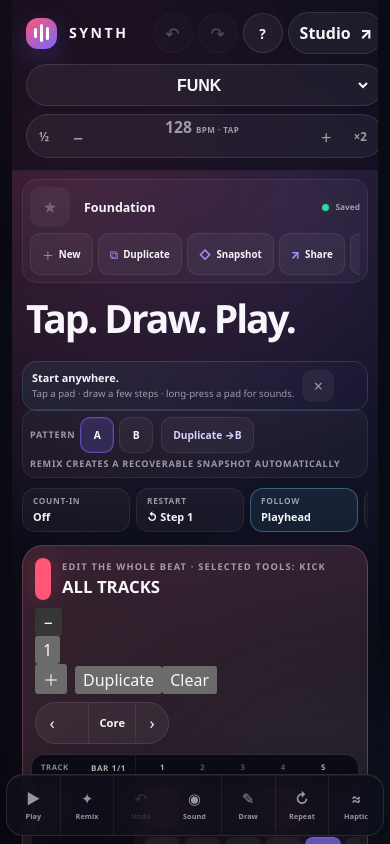
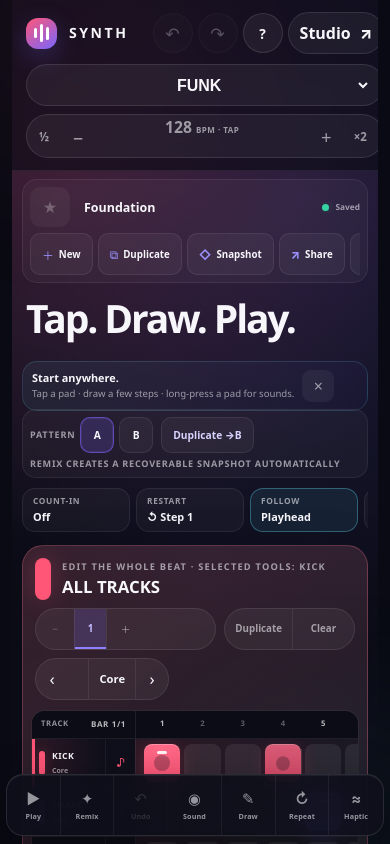
Before and after one commit to thiepn/synth, a React (Vite) app: page / in a window 390 px wide. Shown: the top 844 px of the page. Built offline with nearby package versions, Linux system fonts and the light colour scheme.

Commit message:
Style fast bar editing controls

```diff
--- a/src/playground.css
+++ b/src/playground.css
@@ -3087,54 +3087,64 @@
   order: -1;
 }
 
-.playground-length-control {
+.playground-bar-control,
+.playground-bar-actions {
   min-height: 42px;
-  display: grid;
-  grid-template-columns: repeat(3, minmax(54px, 1fr));
+  display: flex;
+  align-items: stretch;
   overflow: hidden;
   border: 1px solid rgba(255, 255, 255, 0.09);
   border-radius: 999px;
   background: rgba(255, 255, 255, 0.05);
 }
 
-.playground-length-control > button {
-  min-width: 54px;
-  display: grid;
-  place-items: center;
-  align-content: center;
-  gap: 2px;
-  padding: 4px 9px;
+.playground-bar-control > button,
+.playground-bar-tabs > button,
+.playground-bar-actions > button {
+  min-width: 38px;
   border: 0;
   border-left: 1px solid rgba(255, 255, 255, 0.07);
   background: transparent;
   color: var(--pg-muted);
   cursor: pointer;
-}
-
-.playground-length-control > button:first-child {
+  font-size: 0.61rem;
+  font-weight: 850;
+}
+
+.playground-bar-control > button:first-child,
+.playground-bar-actions > button:first-child {
   border-left: 0;
 }
 
-.playground-length-control > button:hover {
+.playground-bar-tabs {
+  display: flex;
+}
+
+.playground-bar-tabs > button {
+  min-width: 32px;
+}
+
+.playground-bar-control button:hover:not(:disabled),
+.playground-bar-actions button:hover:not(:disabled) {
   background: rgba(255, 255, 255, 0.07);
   color: var(--pg-text);
 }
 
-.playground-length-control > button.is-active {
+.playground-bar-tabs > button.is-active {
   background: rgba(120, 103, 255, 0.16);
   color: #c5beff;
   box-shadow: inset 0 -2px 0 #8e80ff;
 }
 
-.playground-length-control span {
-  font-size: 0.48rem;
-  font-weight: 850;
-  letter-spacing: 0.08em;
-}
-
-.playground-length-control b {
-  font-size: 0.66rem;
-  line-height: 1;
+.playground-bar-control button:disabled,
+.playground-bar-actions button:disabled {
+  opacity: 0.28;
+  cursor: default;
+}
+
+.playground-bar-actions > button {
+  min-width: 62px;
+  padding-inline: 10px;
 }
 
 .playground-multitrack {
@@ -3343,7 +3353,8 @@
 }
 
 @media (pointer: coarse) {
-  .playground-length-control > button {
+  .playground-bar-control button,
+  .playground-bar-actions button {
     min-height: 44px;
   }
 
@@ -3362,8 +3373,13 @@
     justify-content: stretch;
   }
 
-  .playground-length-control {
-    flex: 1 1 190px;
+  .playground-bar-control {
+    flex: 1 1 auto;
+    max-width: 360px;
+  }
+
+  .playground-bar-actions {
+    flex: 0 0 auto;
   }
 
   .playground-page-control {
@@ -3429,7 +3445,8 @@
 
 @media (prefers-contrast: more) {
   .playground-multitrack,
-  .playground-length-control,
+  .playground-bar-control,
+  .playground-bar-actions,
   .playground-track-row,
   .playground-track-head {
     border-color: rgba(255, 255, 255, 0.28);
@@ -3437,8 +3454,10 @@
 }
 
 @media (forced-colors: active) {
-  .playground-length-control,
-  .playground-length-control > button,
+  .playground-bar-control,
+  .playground-bar-control button,
+  .playground-bar-actions,
+  .playground-bar-actions button,
   .playground-multitrack,
   .playground-track-head,
   .playground-track-select,
@@ -3448,7 +3467,7 @@
     color: CanvasText;
   }
 
-  .playground-length-control > button.is-active,
+  .playground-bar-tabs > button.is-active,
   .playground-track-row.is-selected .playground-track-head,
   .playground-track-swatch {
     background: Highlight;
```
